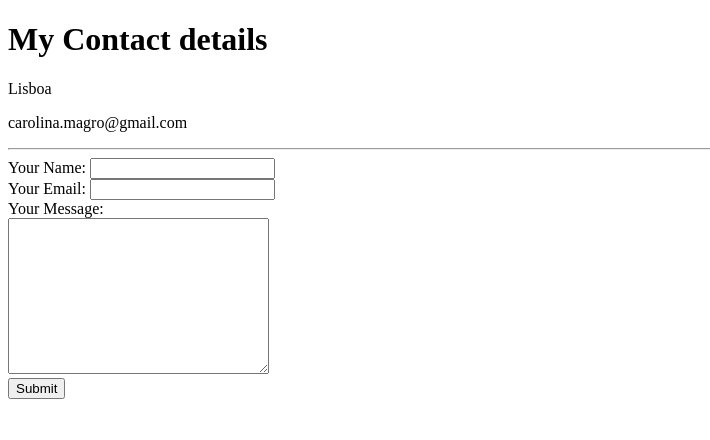
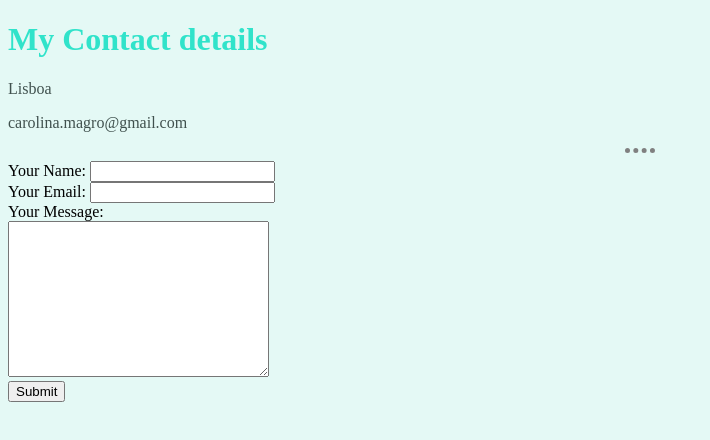
Before and after one commit to aseenontv/cv, a plain HTML site: page contacts.html in a window 1280 px wide. Shown: the whole page, without its empty margins (0-710 px from the left). Drawn offline with Linux system fonts and the light colour scheme.

Commit message:
Add files via upload

```diff
--- a/contacts.html
+++ b/contacts.html
@@ -2,7 +2,8 @@
 <html lang="en" dir="ltr">
   <head>
     <meta charset="utf-8">
-    <title></title>
+    <link rel="stylesheet" href="css/styles.css">
+    <title>Contacts</title>
   </head>
   <body>
     <h1>My Contact details</h1>
--- /dev/null
+++ b/css/styles.css
@@ -0,0 +1,21 @@
+body {
+  background-color: #e4f9f5;
+}
+
+h1 {
+  color: #30e3ca
+}
+
+h3 {
+  color: #11999e
+}
+
+p {
+  color: #40514e
+}
+hr {
+  border-color: grey;
+  border-style: dotted none none none;
+  border-width: thick;
+  width: 30px;
+}
```
